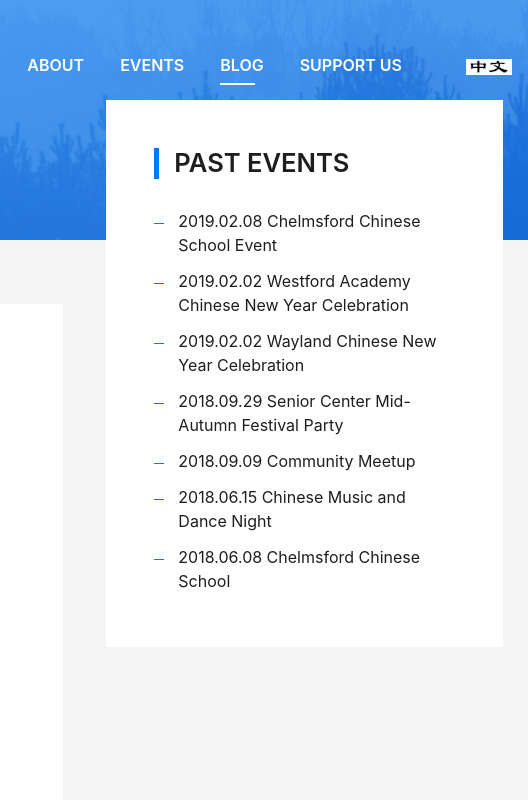
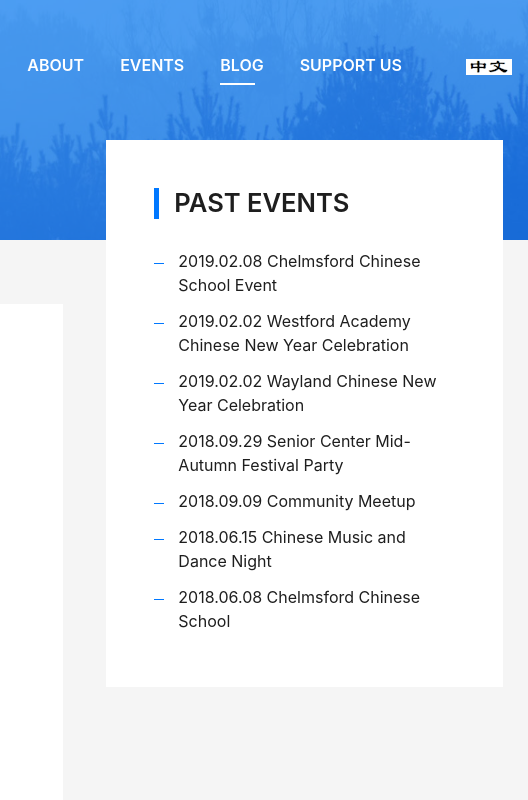
Before and after one commit to bostonyueopera/bostonyueopera.github.io, a plain HTML site: page blog-en.html in a window 1280 px wide. Shown: the top 800 px of the page, 752-1280 px from the left. Drawn offline with Linux system fonts and the light colour scheme.

Commit message:
reposition blog sidebar

```diff
--- a/css/style.css
+++ b/css/style.css
@@ -988,7 +988,7 @@ a:hover {
 .blog-sidebar {
 	position: fixed;
 	z-index: 1;
-	top: 100px;
+	top: 140px;
 	right: 10px;
 	overflow-x: hidden;
 }
```
Also changed, not shown: 1 other file.
